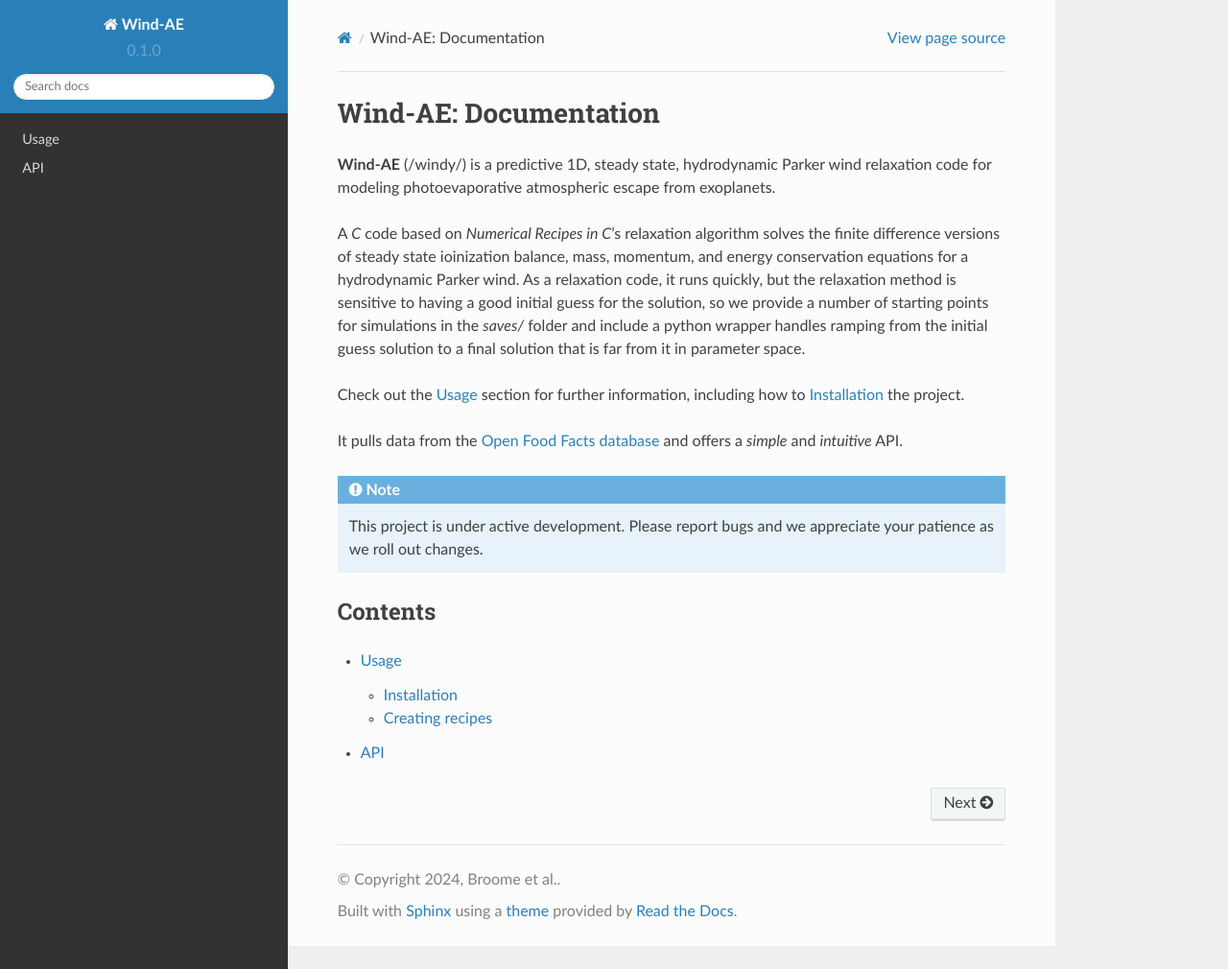
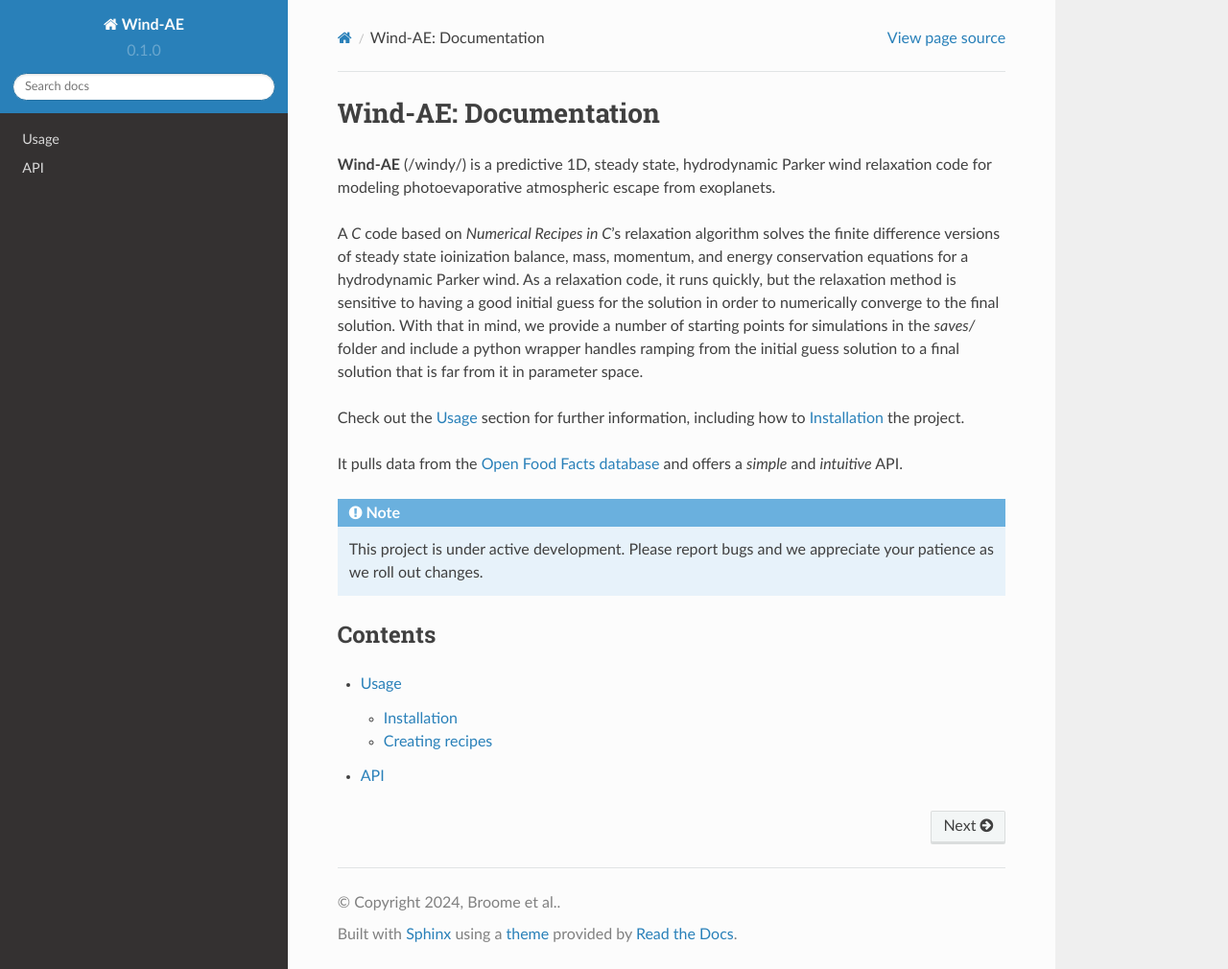
Before and after one commit to mibroome/wind-ae_docs, a Sphinx documentation site: the page built from docs/source/index.rst, in a window 1280 px wide and 1010 px high. Shown: the whole window at 96% size. Built offline with Sphinx 7.4.7 and the Read the Docs theme 2.0.0, drawn with Linux system fonts in a browser that asks for light colours.

Commit message:
Update index.rst

```diff
--- a/docs/source/index.rst
+++ b/docs/source/index.rst
@@ -3,7 +3,7 @@
 
 **Wind-AE** (/windy/) is a predictive 1D, steady state, hydrodynamic Parker wind relaxation code for modeling photoevaporative atmospheric escape from exoplanets.
 
-A `C` code based on *Numerical Recipes in C*'s relaxation algorithm solves the finite difference versions of steady state ioinization balance, mass, momentum, and energy conservation equations for a hydrodynamic Parker wind. As a relaxation code, it runs quickly, but the relaxation method is sensitive to having a good initial guess for the solution, so we provide a number of starting points for simulations in the `saves/` folder and include a python wrapper handles ramping from the initial guess solution to a final solution that is far from it in parameter space.
+A `C` code based on *Numerical Recipes in C*'s relaxation algorithm solves the finite difference versions of steady state ioinization balance, mass, momentum, and energy conservation equations for a hydrodynamic Parker wind. As a relaxation code, it runs quickly, but the relaxation method is sensitive to having a good initial guess for the solution in order to numerically converge to the final solution. With that in mind, we provide a number of starting points for simulations in the `saves/` folder and include a python wrapper handles ramping from the initial guess solution to a final solution that is far from it in parameter space.
 
 Check out the :doc:`usage` section for further information, including
 how to :ref:`installation` the project.
```
